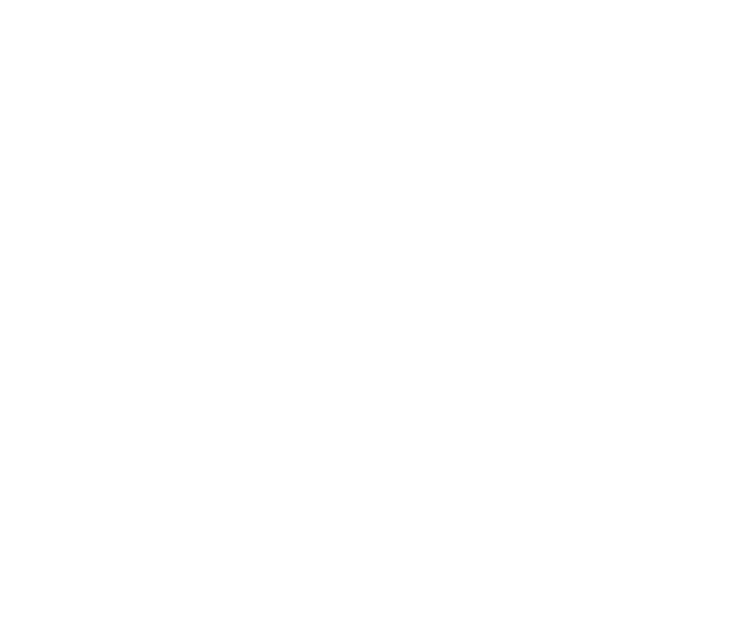
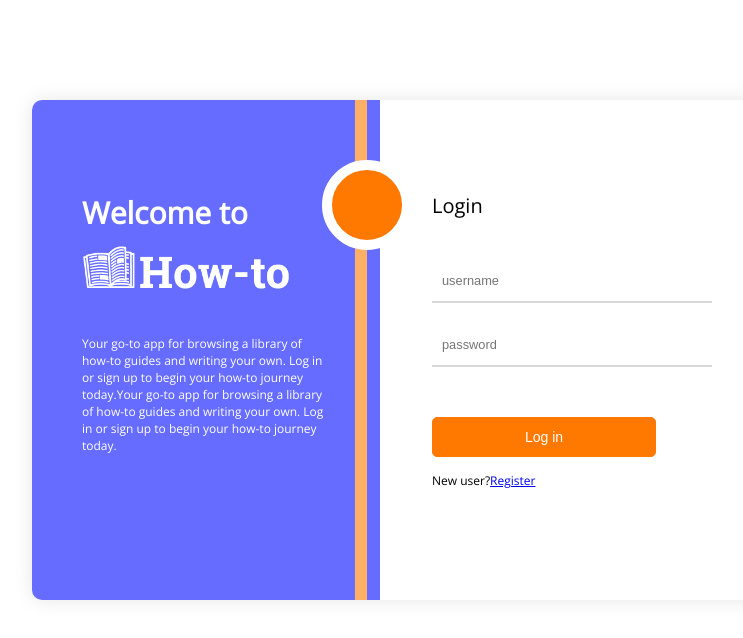
Before and after one commit to how-tos/front-end-erica, a React (Create React App) app: page / in a window 1280 px wide. Shown: the top 638 px of the page, without its empty margins (208-951 px from the left). Built offline with nearby package versions, Linux system fonts and the light colour scheme.

Commit message:
changed default page

```diff
--- a/src/App.js
+++ b/src/App.js
@@ -24,7 +24,7 @@
         </nav> : <div>hello</div>} */}
 
 
-    <Route path="/login" render={props => <Login {...props} /> } />
+    <Route path="/" render={props => <Login {...props} /> } />
     <Route path="/howTos" render={props => <HowToList {...props} /> } />
     <Route path="/addHowTo" render = {props => <AddHowTo {...props} /> } />
     <Route path = "/register" render = {props => <Register {...props} /> } />
```
